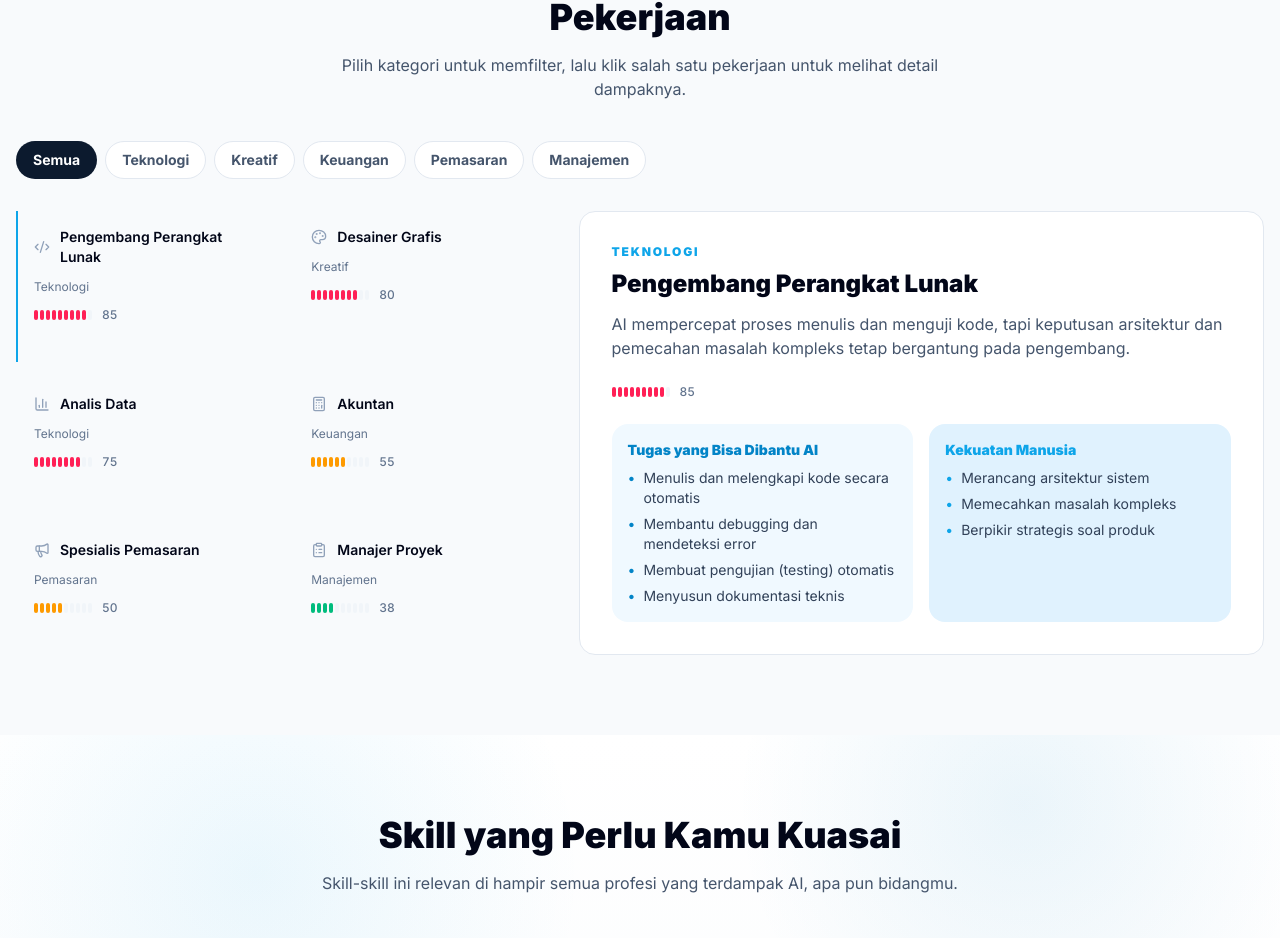
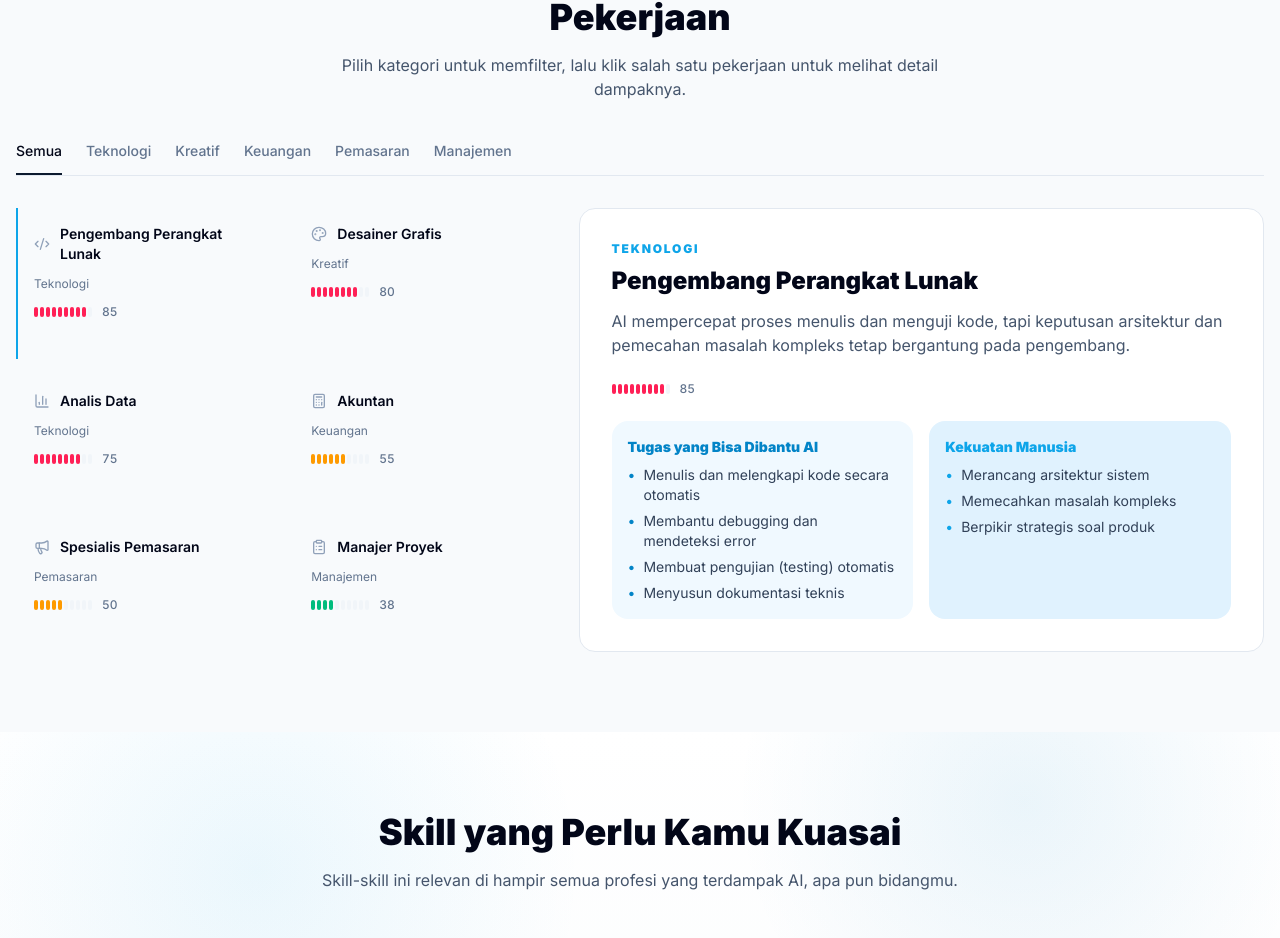
Before and after one commit to kevinazzaky/ai-job, a Next.js app: page / in a window 1280 px wide. Shown: the part 1314-2252 px from the top of the page. Built offline with nearby package versions, Linux system fonts and the light colour scheme.

Commit message:
style: convert filter pills to underline tabs

```diff
--- a/src/components/jobs/FilterBar.tsx
+++ b/src/components/jobs/FilterBar.tsx
@@ -12,7 +12,7 @@ export default function FilterBar({
   onChange: (category: string) => void;
 }) {
   return (
-    <div className="mb-8 flex flex-wrap gap-2">
+    <div className="mb-8 flex gap-6 overflow-x-auto border-b border-slate-200">
       {categories.map((category) => (
         <button
           key={category}
@@ -20,10 +20,10 @@ export default function FilterBar({
           onClick={() => onChange(category)}
           aria-pressed={activeCategory === category}
           className={clsx(
-            "rounded-full border px-4 py-2 text-sm font-bold transition-colors",
+            "shrink-0 border-b-2 pb-3 text-sm font-medium transition-colors",
             activeCategory === category
-              ? "border-transparent bg-[var(--color-primary)] text-white"
-              : "border-slate-200 bg-white text-slate-600 hover:border-slate-300",
+              ? "border-[var(--color-primary)] text-slate-950"
+              : "border-transparent text-slate-500 hover:text-slate-800",
           )}
         >
           {category}
```
